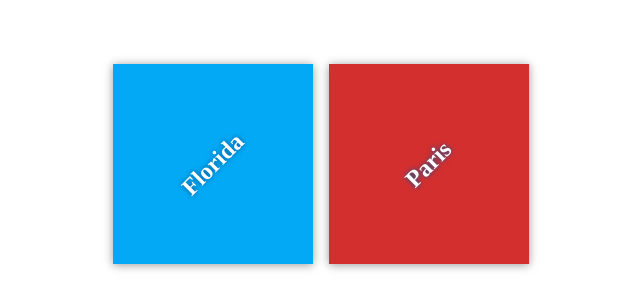
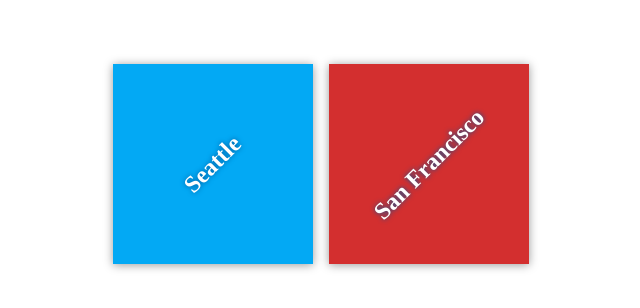
Before and after one commit to fnoraz/my-travel-plans, a plain HTML site: page index.html in a window 1280 px wide. Shown: the part 236-544 px from the top of the page, without its empty margins (319-959 px from the left). Drawn offline with Linux system fonts and the light colour scheme.

Commit message:
Add starting destinations

```diff
--- a/index.html
+++ b/index.html
@@ -11,11 +11,11 @@
     <div class="container">
         <div class="destination-container">
             <div class="destination" id="florida">
-                <h2>Florida</h2>
+                <h2>Seattle</h2>
             </div>
 
             <div class="destination" id="paris">
-                <h2>Paris</h2>
+                <h2>San Francisco</h2>
             </div>
         </div>
     </div>
```
